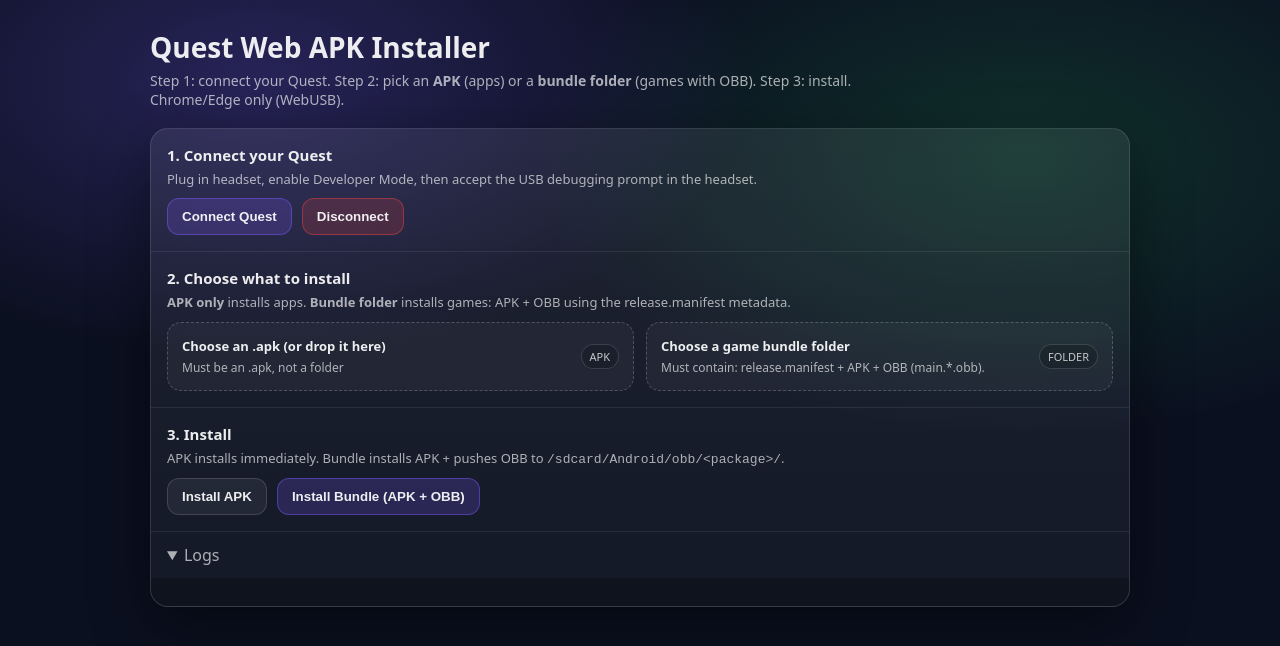
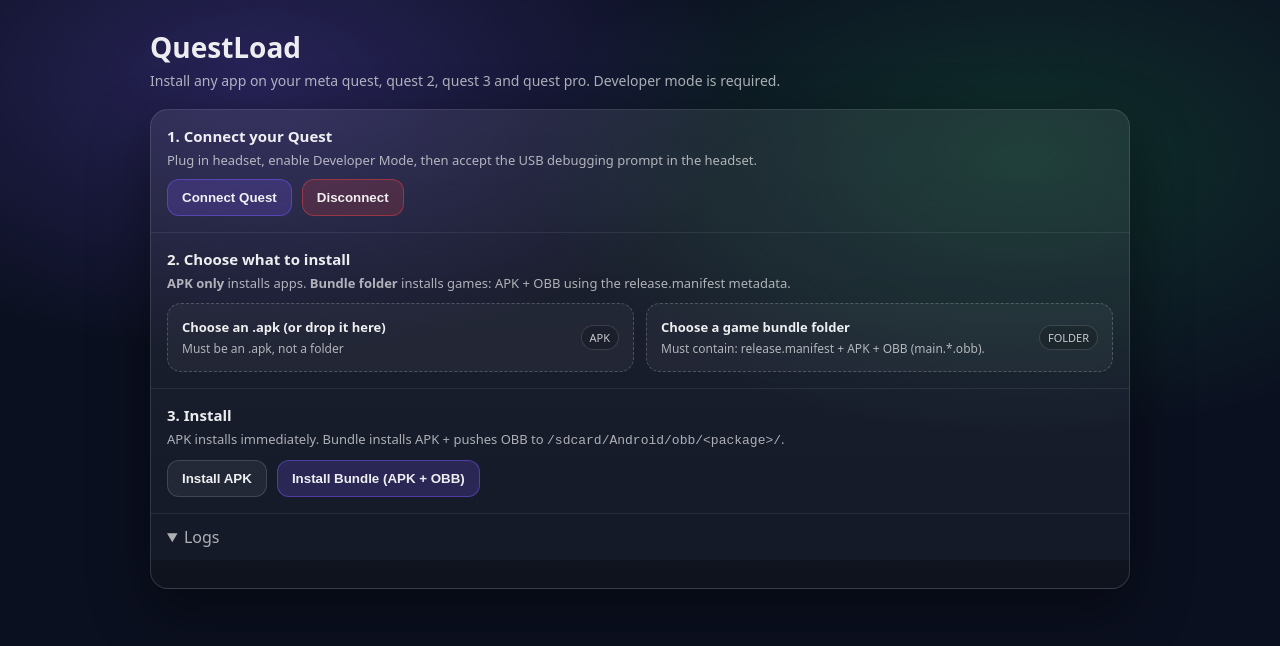
Before and after one commit to FrizzleM/QuestLoad, a website built with Vite: page quest-web-installer/index.html in a window 1280 px wide. Built offline with nearby package versions, Linux system fonts and the light colour scheme.

Commit message:
Change title to 'QuestLoad' and update instructions
Updated title and installation instructions for clarity.

```diff
--- a/quest-web-installer/index.html
+++ b/quest-web-installer/index.html
@@ -115,10 +115,9 @@
 
 <body>
   <div class="wrap">
-    <h1>Quest Web APK Installer</h1>
+    <h1>QuestLoad</h1>
     <div class="sub">
-      Step 1: connect your Quest. Step 2: pick an <b>APK</b> (apps) or a <b>bundle folder</b> (games with OBB). Step 3: install.
-      <br>Chrome/Edge only (WebUSB).
+      Install any app on your meta quest, quest 2, quest 3 and quest pro. Developer mode is required.
     </div>
 
     <div class="card">
```
